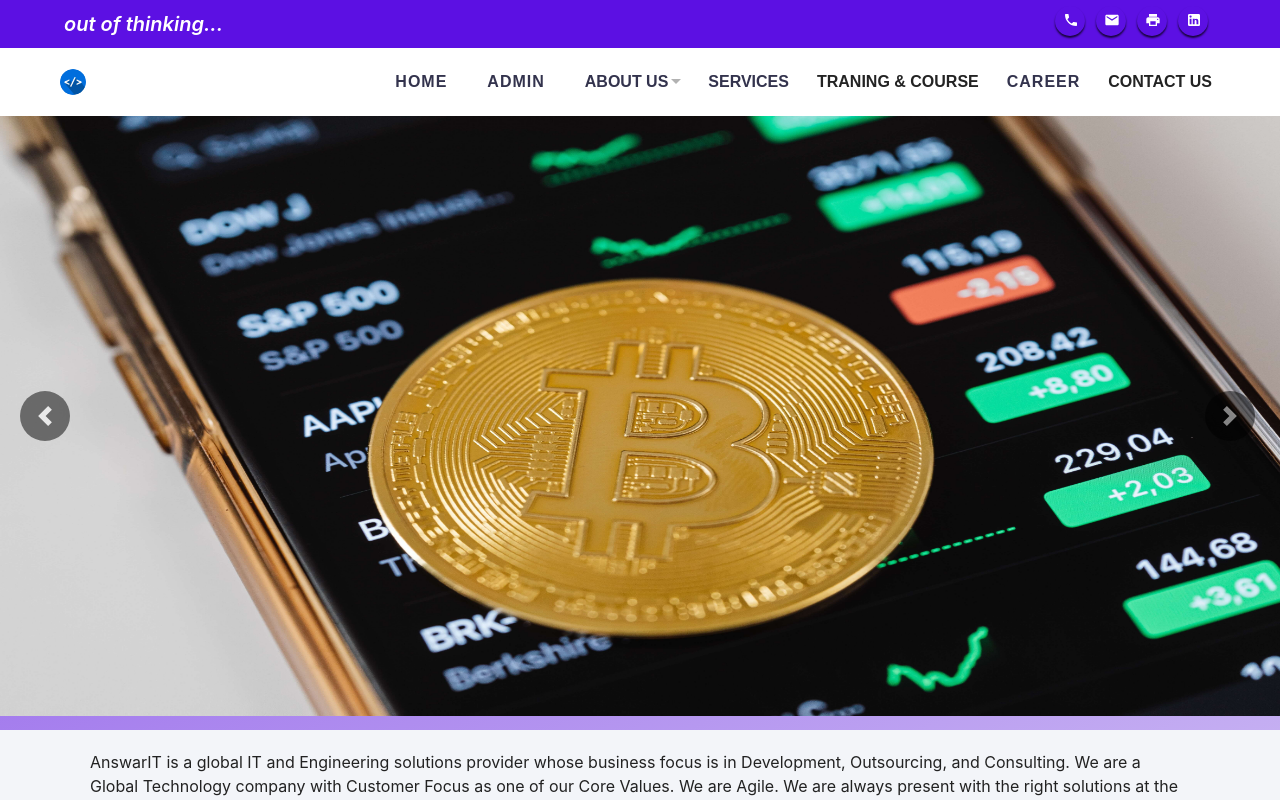
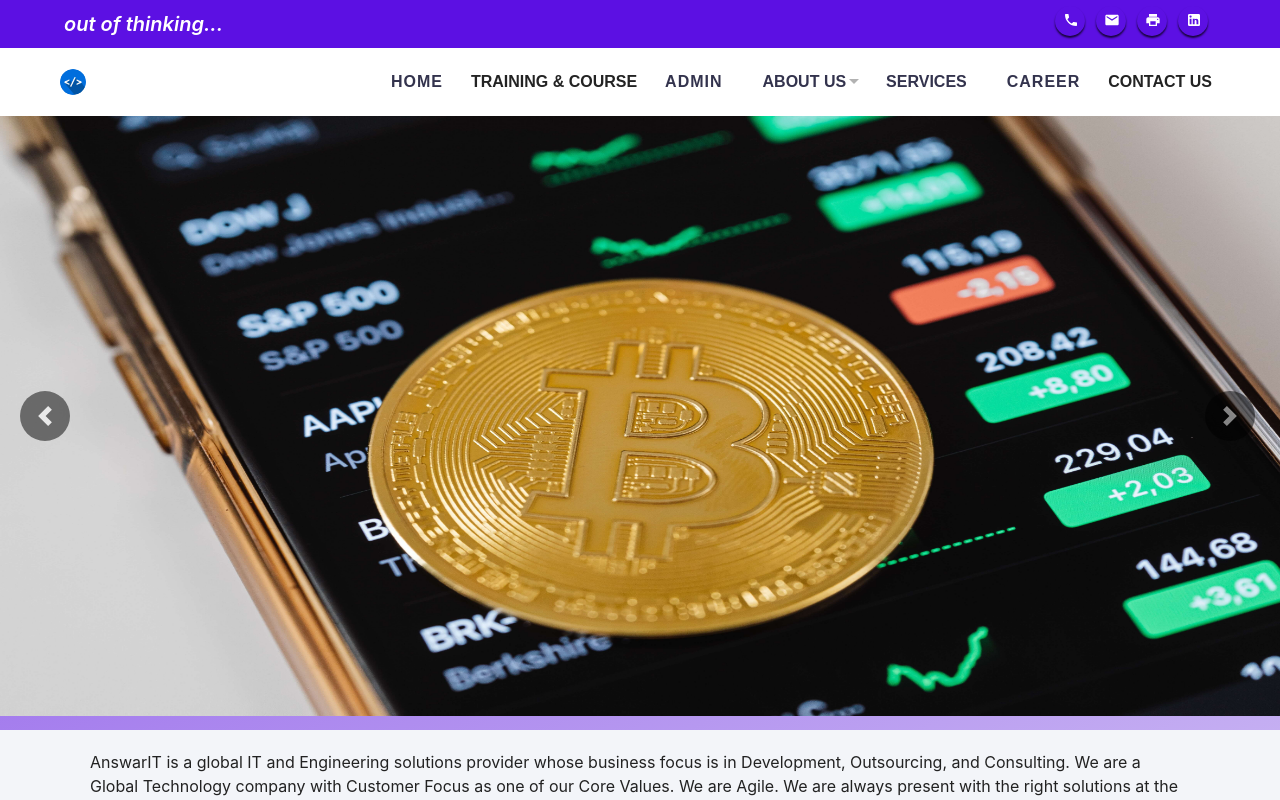
Before and after one commit to CrazyPythonLover1/AnswarIT-React.js-FrontEnd, a React (Create React App) app: page / in a window 1280 px wide. Shown: the top 800 px of the page. Built offline with nearby package versions, Linux system fonts and the light colour scheme.

Commit message:
some change

```diff
--- a/src/App.js
+++ b/src/App.js
@@ -71,8 +71,7 @@
               <Admin />
             </Route>
 
-            <Route path="/training-&-course">
-              <CommingSoon title="Software Development Course is" />
+            <Route path="/course">
               <Course />
             </Route>
 
--- a/src/components/Shared/Navbar/Navbar.js
+++ b/src/components/Shared/Navbar/Navbar.js
@@ -59,7 +59,15 @@
               </NavLink>
             </li>
 
-
+            <li class="nav-item">
+              <NavLink
+                class="nav-link "
+                to="/course"
+                style={{ color: "#232323" }}
+              >
+                Training & Course
+              </NavLink>
+            </li>
 
             <li class="nav-item">
               <NavLink
@@ -153,18 +161,13 @@
             <li class="nav-item">
               <NavLink
                 class="nav-link "
-                to="/training-&-course"
-                style={{ color: "#232323" }}
-              >
-                {" "}
-                Traning & Course{" "}
-              </NavLink>
-            </li>
-            <li class="nav-item">
-              <NavLink
-                class="nav-link "
                 to="/career"
-                style={{ color: "#33334d", fontWeight: "500px", letterSpacing:"1px", padding: "0px 20px" }}
+                style={{
+                  color: "#33334d",
+                  fontWeight: "500px",
+                  letterSpacing: "1px",
+                  padding: "0px 20px",
+                }}
               >
                 CAREER
               </NavLink>
```
Also changed, not shown: src/Image/header/course.jpg (deleted), src/Image/header/course2.jpg.
